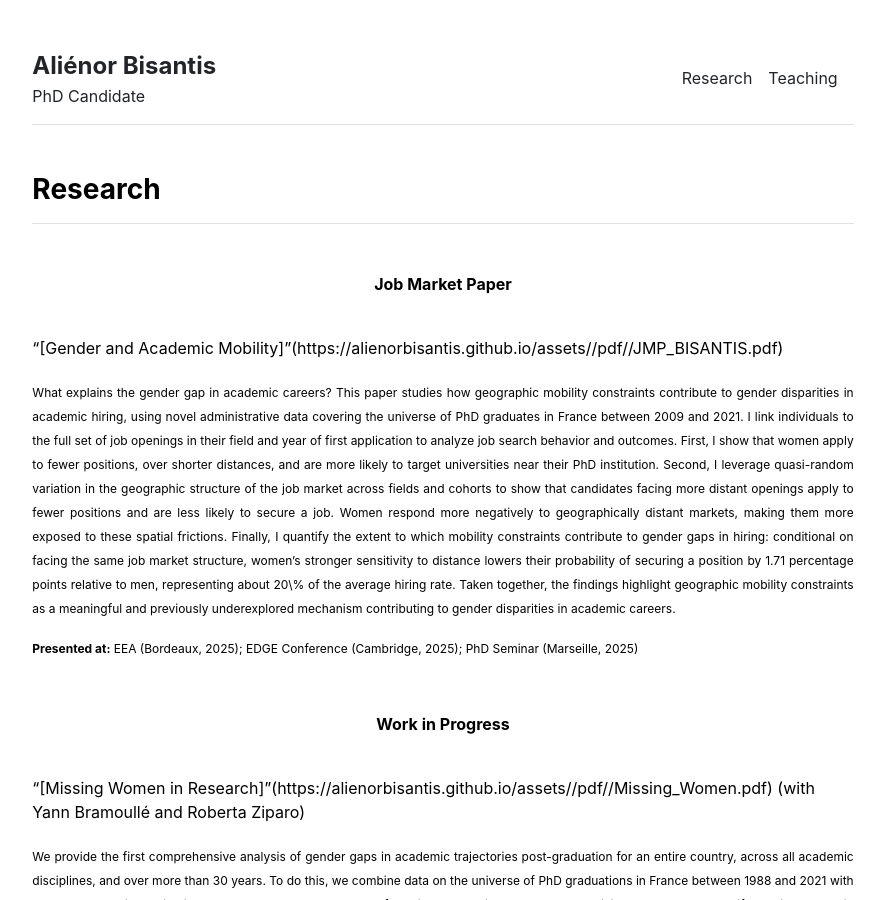
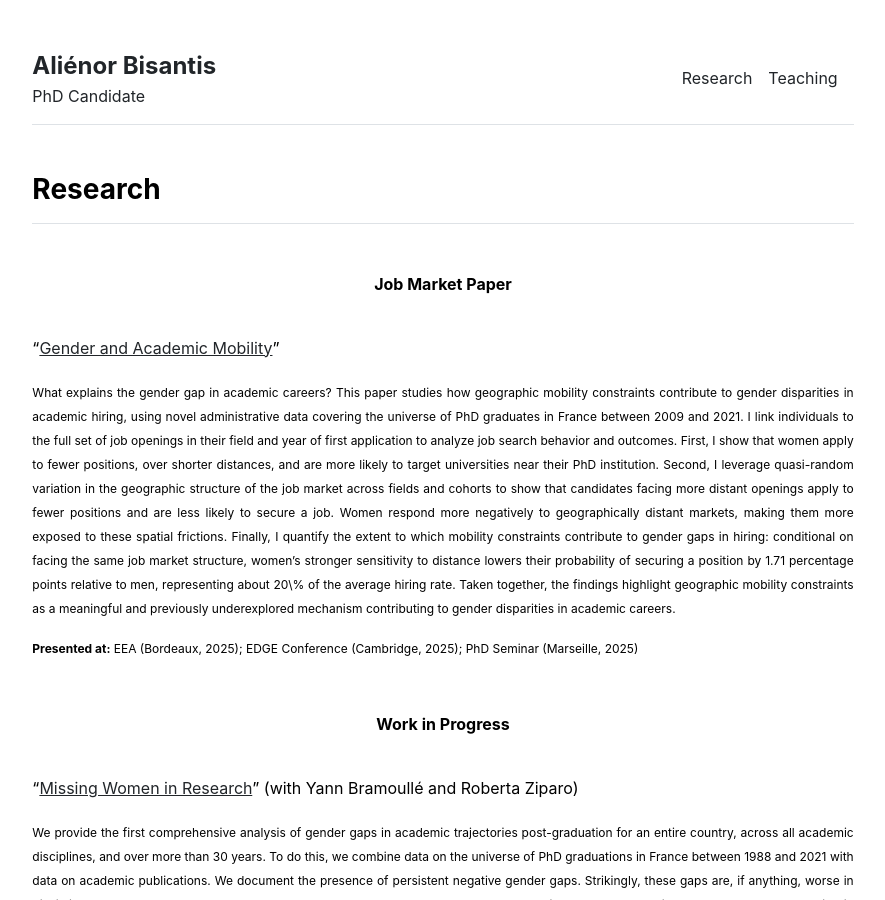
Before and after one commit to alienorbisantis/alienorbisantis.github.io, a Jekyll site: the page built from Research/Research.md, in a window 1280 px wide and 900 px high. Shown: the whole window, without its empty margins (197-1082 px from the left). Built offline with Jekyll 4.4.1, drawn with Linux system fonts in a browser that asks for light colours.

Commit message:
Update Research.md

```diff
--- a/Research/Research.md
+++ b/Research/Research.md
@@ -10,7 +10,7 @@ title: "Research"
 </div>
 &nbsp;
 
-"[Gender and Academic Mobility]"({{ site.github.url }}/assets//pdf//JMP_BISANTIS.pdf)
+"[Gender and Academic Mobility]({{ site.github.url }}/assets//pdf//JMP_BISANTIS.pdf)"
 
 <p align="justify">
 <sub>What explains the gender gap in academic careers? This paper studies how geographic mobility constraints contribute to gender disparities in academic hiring, using novel administrative data covering the universe of PhD graduates in France between 2009 and 2021. I link individuals to the full set of job openings in their field and year of first application to analyze job search behavior and outcomes. First, I show that women apply to fewer positions, over shorter distances, and are more likely to target universities near their PhD institution. Second, I leverage quasi-random variation in the geographic structure of the job market across fields and cohorts to show that candidates facing more distant openings apply to fewer positions and are less likely to secure a job. Women respond more negatively to geographically distant markets, making them more exposed to these spatial frictions. Finally, I quantify the extent to which mobility constraints contribute to gender gaps in hiring: conditional on facing the same job market structure, women’s stronger sensitivity to distance lowers their probability of securing a position by 1.71 percentage points relative to men,  representing about 20\% of the average hiring rate. Taken together, the findings highlight geographic mobility constraints as a meaningful and previously underexplored mechanism contributing to gender disparities in academic careers.</sub>
@@ -26,7 +26,7 @@ title: "Research"
 </div>
 &nbsp;
 
-"[Missing Women in Research]"({{ site.github.url }}/assets//pdf//Missing_Women.pdf) (with Yann Bramoullé and Roberta Ziparo)
+"[Missing Women in Research]({{ site.github.url }}/assets//pdf//Missing_Women.pdf)" (with Yann Bramoullé and Roberta Ziparo)
 
 <p align="justify">
 <sub>We provide the first comprehensive analysis of gender gaps in academic trajectories post-graduation for an entire country, across all academic disciplines, and over more than 30 years. To do this, we combine data on the universe of PhD graduations in France between 1988 and 2021 with data on academic publications. We document the presence of persistent negative gender gaps. Strikingly, these gaps are, if anything, worse in disciplines where women are well represented among PhD graduates. Overall, women with a PhD are less likely than men to ever publish in Humanities and Law, STEM, and Social Sciences. Publishing women publish fewer publications than publishing men in all fields, and these publications have lower impact in Biological and Earth Sciences and Social Sciences. We detect positive gender gaps in two cases: women are more likely than men to ever publish in Biological and Earth Sciences, and publications of publishing women have a higher impact in STEM. While most disciplines outside of STEM have reached or exceeded gender parity among PhD graduates, our results suggest the existence of significant barriers affecting women in the transition from a PhD to an academic career. We estimate that removing these barriers would lead 15% of non-publishing female PhD graduates to become academically active, representing a significant number of missing women in research.</sub>
```
